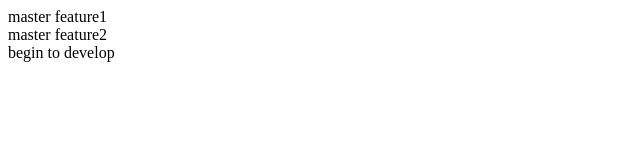
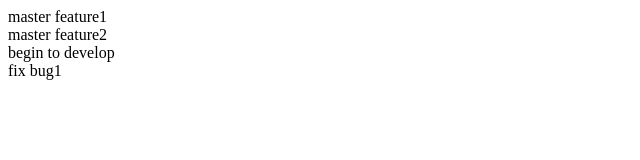
Before and after one commit to MagicDoctor365/git-demo, a plain HTML site: page index.html in a window 1280 px wide. Shown: the full height of the page, 0-640 px from the left. Drawn offline with Linux system fonts and the light colour scheme.

Commit message:
fix bug1

```diff
--- a/index.html
+++ b/index.html
@@ -12,7 +12,7 @@
     </div>
     <div>begin to develop</div>
     <div class="bug">
-
+        <div>fix bug1</div>
     </div>
 </body>
 </html>
```
